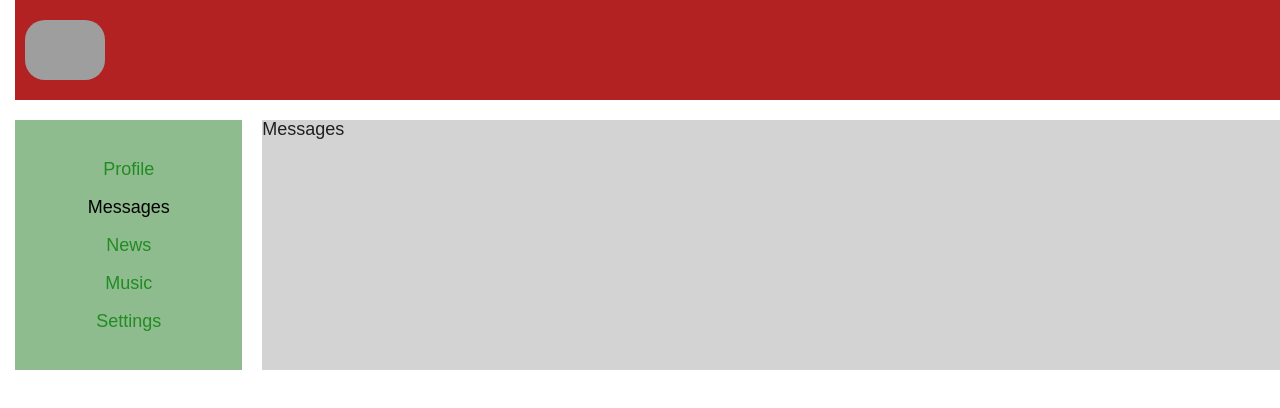
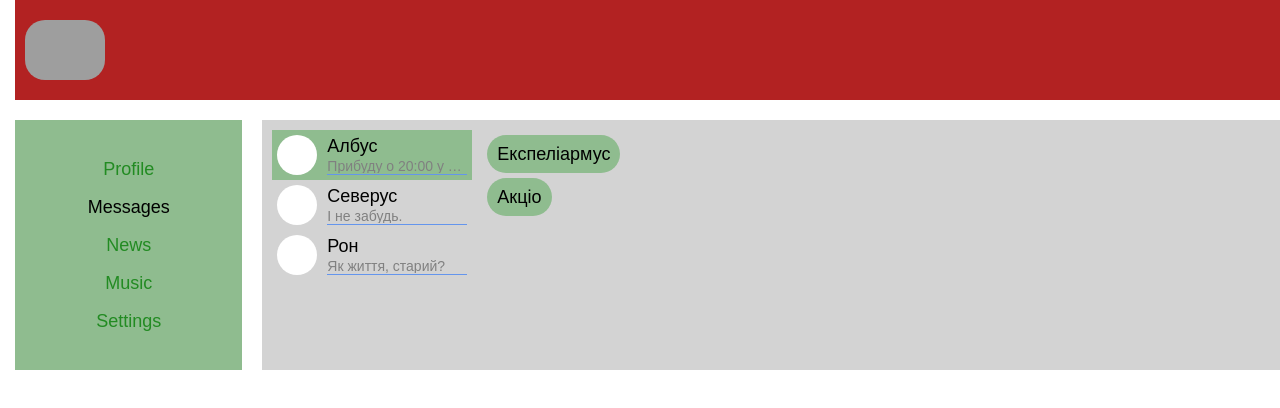
Before and after one commit to Tawr0n/Social-Network, a React (Create React App) app: page /messages in a window 1280 px wide. Shown: the top 408 px of the page. Built offline with nearby package versions, Linux system fonts and the light colour scheme; grey boxes are pictures that could not be loaded.

Commit message:
Messages page template (#21)

```diff
--- a/src/components/Messages/Messages.jsx
+++ b/src/components/Messages/Messages.jsx
@@ -1,10 +1,44 @@
 import React from 'react';
+import s from './Messages.module.css'
 
 const Messages = () => {
     return (
-        <div>
-            Messages
-        </div>
+        <section className={s.section}>
+            <div className={s.dialogs}>
+                <div className={s.dialog + ' ' + s.dialog_active}>
+                    <div className={s.avatar}>
+                        <img src="" alt=""/>
+                    </div>
+                    <div className={s.info}>
+                        <h3 className={s.name}>Албус</h3>
+                        <div className={s.text}>Прибуду о 20:00 у суботу</div>
+                    </div>
+                </div>
+                <div className={s.dialog}>
+                    <div className={s.avatar}>
+                        <img src="" alt=""/>
+                    </div>
+                    <div className={s.info}>
+                        <h3 className={s.name}>Северус</h3>
+                        <div className={s.text}>І не забудь.</div>
+                    </div>
+                </div>
+                <div className={s.dialog}>
+                    <div className={s.avatar}>
+                        <img src="" alt=""/>
+                    </div>
+                    <div className={s.info}>
+                        <h3 className={s.name}>Рон</h3>
+                        <span className={s.text}>Як життя, старий?</span>
+                    </div>
+                </div>
+            </div>
+
+            <div className={s.messages}>
+                <div className={s.message}>Експеліармус</div>
+                <div className={s.message}>Акціо</div>
+            </div>
+        </section>
     );
 };
 
--- a/src/components/Messages/Messages.module.css
+++ b/src/components/Messages/Messages.module.css
@@ -1 +1,89 @@
 /*===============Messages====================*/
+.section {
+    display: grid;
+    grid-template-columns: 200px 1fr;
+    padding: 10px;
+    gap: 10px;
+}
+
+.dialogs {
+    /*    width: 200px;
+        border-right: 1px solid black;
+        box-sizing: content-box;*/
+}
+
+.dialog {
+    /*width: 100%;*/
+    height: 50px;
+    padding: 5px;
+
+    display: flex;
+    gap: 10px;
+    cursor: pointer;
+    /*border-bottom: 1px black solid;*/
+}
+.dialog:hover {
+    background-color: #b8dcb8; /*lightsteelblue*/ ;/*gainsboro b5deb5*/
+}
+.dialog_active {
+    background-color: darkseagreen;
+
+}
+
+
+.avatar {
+    grid-area: ava;
+    min-width: 40px;
+    min-height: 40px;
+    border-radius: 50%;
+    background-color: white;
+}
+
+.info {
+    display: flex;
+    flex-direction: column;
+    justify-content: space-around;
+    overflow: hidden;
+    width: 100%;
+    position: relative;
+}
+
+.info::after {
+    content: '';
+    position: absolute;
+    bottom: 0;
+    background-color: cornflowerblue;
+    height: 1px;
+    width: 100%;
+    text-align: center;
+/*    left: 50%;
+    transform: translateX(-50%);*/
+
+}
+.name {
+}
+
+.text {
+    /*    overflow: hidden;
+        display: -webkit-box;
+        -webkit-line-clamp: 1;
+        -webkit-box-orient: vertical;*/
+    white-space: nowrap;
+    overflow: hidden;
+    text-overflow: ellipsis;
+
+    font-size: 14px;
+    color: grey;
+}
+
+.messages {
+    padding: 5px;
+}
+
+.message {
+    padding: 10px;
+    background-color: darkseagreen;
+    width: fit-content;
+    border-radius: 20px;
+    margin-bottom: 5px;
+}
--- a/src/index.css
+++ b/src/index.css
@@ -37,5 +37,5 @@ body {
   line-height: 1;
   font-family: 'Kanit', sans-serif;
   font-size: 18px;
-  color: #1F1F1D;
+  color: black;
 }
```
